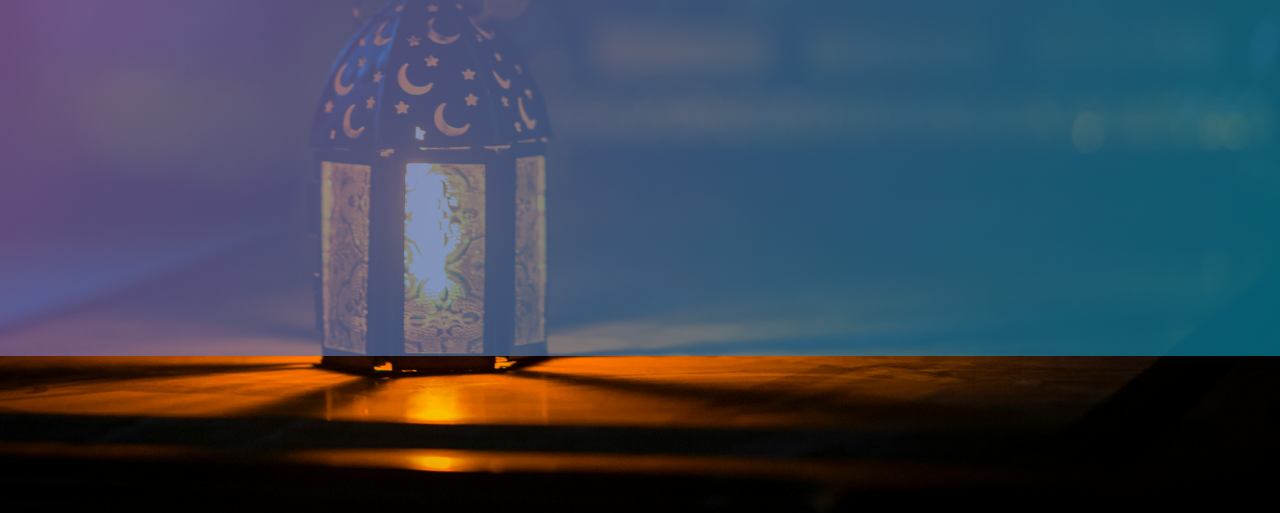
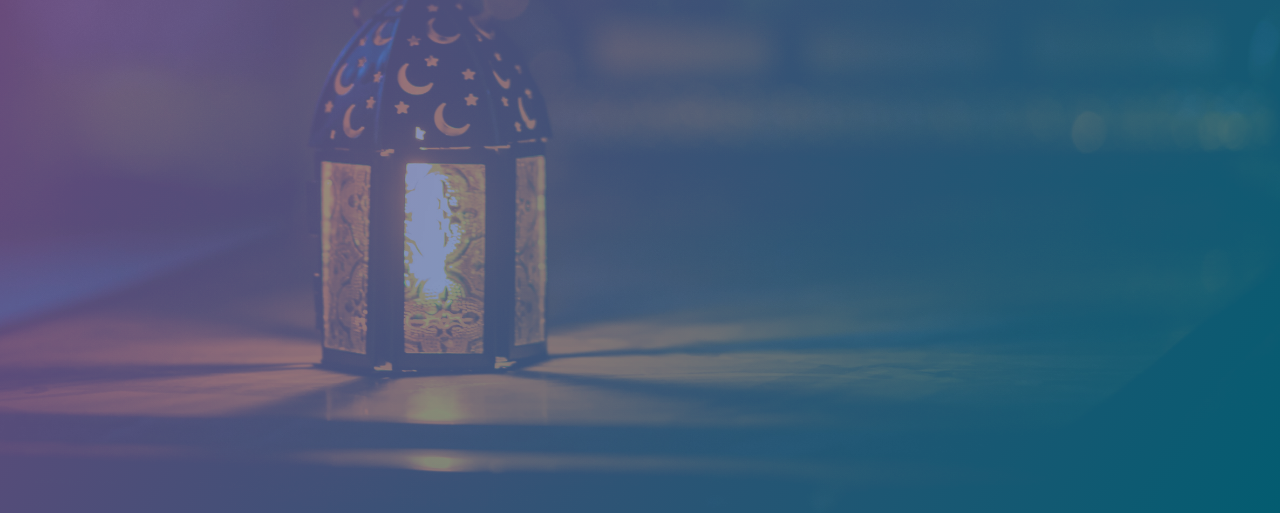
Before and after one commit to fidu-s/countdoun-timer-for-EID, a plain HTML site: page index.html in a window 1280 px wide. Shown: the part 287-800 px from the top of the page. Drawn offline with Linux system fonts and the light colour scheme.

Commit message:
First Commit

```diff
--- a/style.css
+++ b/style.css
@@ -28,7 +28,9 @@ body {
 
 #container.parallax-container {
     position: relative;
-    max-width: 2560px;
+    /* max-width: 2560px; */
+    /* width: 100vh; */
+    height: 100vh;
     margin: 0 auto;
     overflow: hidden;
     background: linear-gradient(120deg, rgba(160, 101, 177, 0.7), rgba(4, 131, 160, 0.7));
```
